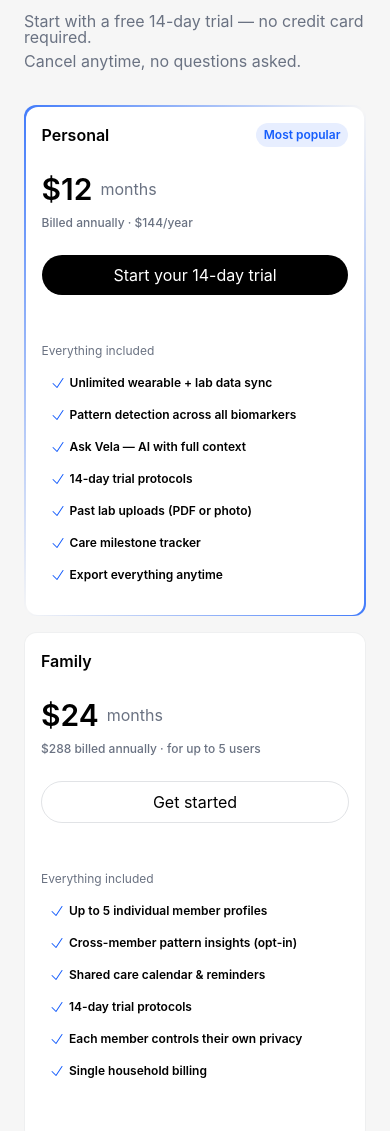
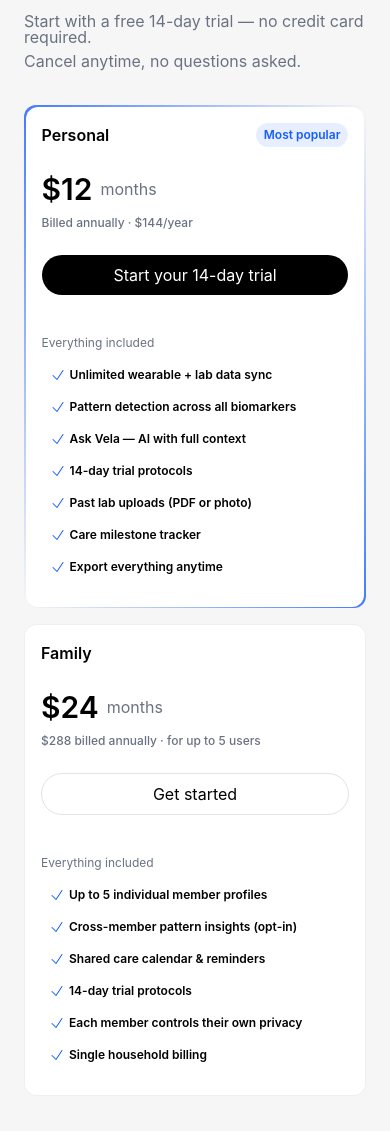
Before and after one commit to Sondosprg/landing_page_healthy_tailwind, a website: page src/index.html in a window 390 px wide. Shown: the part 4435-5566 px from the top of the page. Drawn offline with nearby package versions, Linux system fonts and the light colour scheme.

Commit message:
fix responsive pricing

```diff
--- a/src/index.html
+++ b/src/index.html
@@ -381,7 +381,6 @@
         <!-- md:min-w-3xl" -->
         <div class="flex flex-col gap-2 py-7 sm:py-14 ">
           <!-- header -->
-           <!-- todo: fix button gap  -->
           <div
             class="flex flex-col md:flex-row  md:justify-between gap-4   py-6 md:py-10 lg:py-14"
           >
@@ -510,13 +509,14 @@
     </section>
 
     <!-- PRICING -->
-    <section id="Pricing" class="min-h-screen bg-[#F6F6F6]">
+    <section id="Pricing" class="h-auto bg-[#F6F6F6]">
       <div class="max-w-7xl mx-auto px-6 sm:px-15 py-2 sm:py-4">
         <div
-          class="flex    justify-center items-center flex-col  gap-7 sm:gap-14 py-7 sm:py-14"
+          class="flex  justify-center items-center flex-col  gap-7 sm:gap-14 py-7 sm:py-14"
         >
           <!-- header of pricing -->
-          <div class="flex flex-col sm:justify-center sm:items-center gap-2">
+          <div class="flex flex-col  w-full sm:justify-center sm:items-center gap-2
+          ">
             <h6 class="text-accent text-sm font-semibold">PRICING</h6>
             <h2 class="text-4xl font-semibold">Two plans,
               <h2 class="text-4xl font-semibold">No surprises</h2>
@@ -531,14 +531,15 @@
           </div>
 
           <!-- plans of pricing -->
+           <!-- flex flex-col md:flex-row  gap-4  flex-wrap sm:justify-center sm:items-center w-full -->
           <div
-            class="flex flex-col md:flex-row  gap-4  flex-wrap sm:justify-center sm:items-center w-full"
+            class="grid grid-cols-1 lg:grid-cols-[1fr_1fr] w-full sm:w-auto gap-4"
           >
             <!-- plan 1  -->
-         <div class="bg-linear-to-br  from-accent/80 via-transparent to-accent/80 p-[0.1rem] rounded-xl">
-             <div class="p-4  bg-primary sm:w-100  h-[508px] rounded-xl">
+         <div class="bg-linear-to-br   from-accent/80 via-transparent to-accent/80 p-[0.1rem] rounded-xl">
+             <div class="p-4  bg-primary sm:w-100  h-auto rounded-xl">
 
-                <div class="flex justify-between">
+                <div class="flex  flex-wrap justify-between">
                 <h4 class="font-semibold">Personal</h4>
                 <button class="text-accent font-semibold text-xs bg-accent/10 rounded-2xl py-1 px-2">Most popular</button>
                 </div>
@@ -551,13 +552,13 @@
                   </div>
 
                   <p class="text-gray font-medium text-xs">Billed annually · $144/year</p>
-                 <button class="px-5 py-2 mt-4 bg-secondary duration-300 transition-all active:scale-105 rounded-4xl text-white">
+                 <button class="px-5 py-2  mt-4 bg-secondary duration-300 transition-all active:scale-105 rounded-4xl text-white">
                  Start your 14-day trial
                 </button>
 
                 </div>
 
-                <div class="pt-6">
+                <div class="pt-4 sm:pt-6">
                   <h4 class="text-xs text-gray">Everything included</h4>
                   <ul class="py-4 px-2 space-y-4">
                     <li class="flex gap-1 ">
@@ -606,15 +607,12 @@
 
                 </div>
 
-
-
-
             </div>
 
          </div>
             <!-- plan 2  -->
-                     <div class="border-[0.1rem]  border-gray/5 rounded-xl">
-             <div class="p-4  bg-primary sm:w-100 h-[508px]  rounded-xl">
+                     <div class="border-[0.1rem]   border-gray/5 rounded-xl">
+             <div class="p-4  bg-primary sm:w-100 h-full  rounded-xl">
 
                 <div >
                 <h4 class="font-semibold">Family</h4>
@@ -634,7 +632,7 @@
 
                 </div>
 
-                <div class="pt-6">
+                <div class="pt-4 sm:pt-6">
                   <h4 class="text-xs text-gray">Everything included</h4>
                   <ul class="py-4 px-2 space-y-4">
                     <li class="flex gap-1 ">
```
Also changed, not shown: src/output.css.
